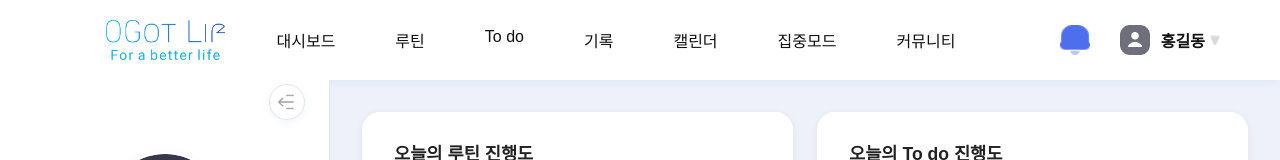
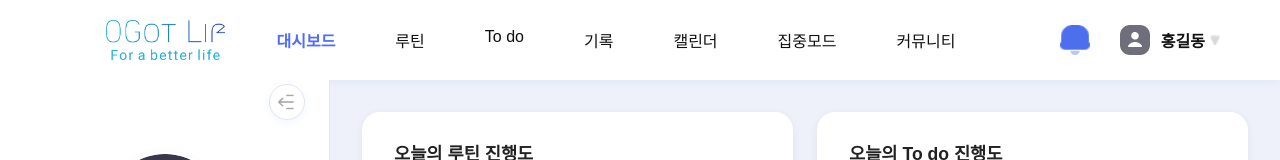
Before and after one commit to roa9618/OGotLife, a React (Create React App) app in the folder frontend/: page /dashboard in a window 1280 px wide. Shown: the top 160 px of the page. Built offline with nearby package versions, Linux system fonts and the light colour scheme; a web font is replaced by a local one.

Commit message:
[수정] 각 메뉴들 링크 설정 및 active 스타일 추가

```diff
--- a/frontend/src/components/Header.js
+++ b/frontend/src/components/Header.js
@@ -1,4 +1,5 @@
 import React from 'react';
+import { NavLink } from 'react-router-dom';
 import '../styles/Header.css';
 import logo_image from '../assets/ogotlife_logo.png';
 import alarm_image from '../assets/alarm_image.png';
@@ -13,13 +14,13 @@ function Header() {
             </div>
             <div className = "menu">
                 <ul>
-                    <li><a href = '#'>대시보드</a></li>
-                    <li><a href = '#'>루틴</a></li>
-                    <li><a href = '#'>To do</a></li>
-                    <li><a href = '#'>기록</a></li>
-                    <li><a href = '#'>캘린더</a></li>
-                    <li><a href = '#'>집중모드</a></li>
-                    <li><a href = '#'>커뮤니티</a></li>
+                    <li><NavLink to="/dashboard" className="header-menu-item" activeClassName="active">대시보드</NavLink></li>
+                    <li><NavLink to="/routine" className="header-menu-item" activeClassName="active">루틴</NavLink></li>
+                    <li><NavLink to="/todo" className="header-menu-item" activeClassName="active">To do</NavLink></li>
+                    <li><NavLink to="/record" className="header-menu-item" activeClassName="active">기록</NavLink></li>
+                    <li><NavLink to="/calendar" className="header-menu-item" activeClassName="active">캘린더</NavLink></li>
+                    <li><NavLink to="/focus" className="header-menu-item" activeClassName="active">집중모드</NavLink></li>
+                    <li><NavLink to="/community" className="header-menu-item" activeClassName="active">커뮤니티</NavLink></li>
                 </ul>
             </div>
             <div className = "right_section">
--- a/frontend/src/styles/Header.css
+++ b/frontend/src/styles/Header.css
@@ -72,3 +72,8 @@
     margin-left: 5px;
     vertical-align: middle;
 }
+
+.header-menu-item.active {
+  color: #4e6cff;
+  font-weight: bold;
+}
```
